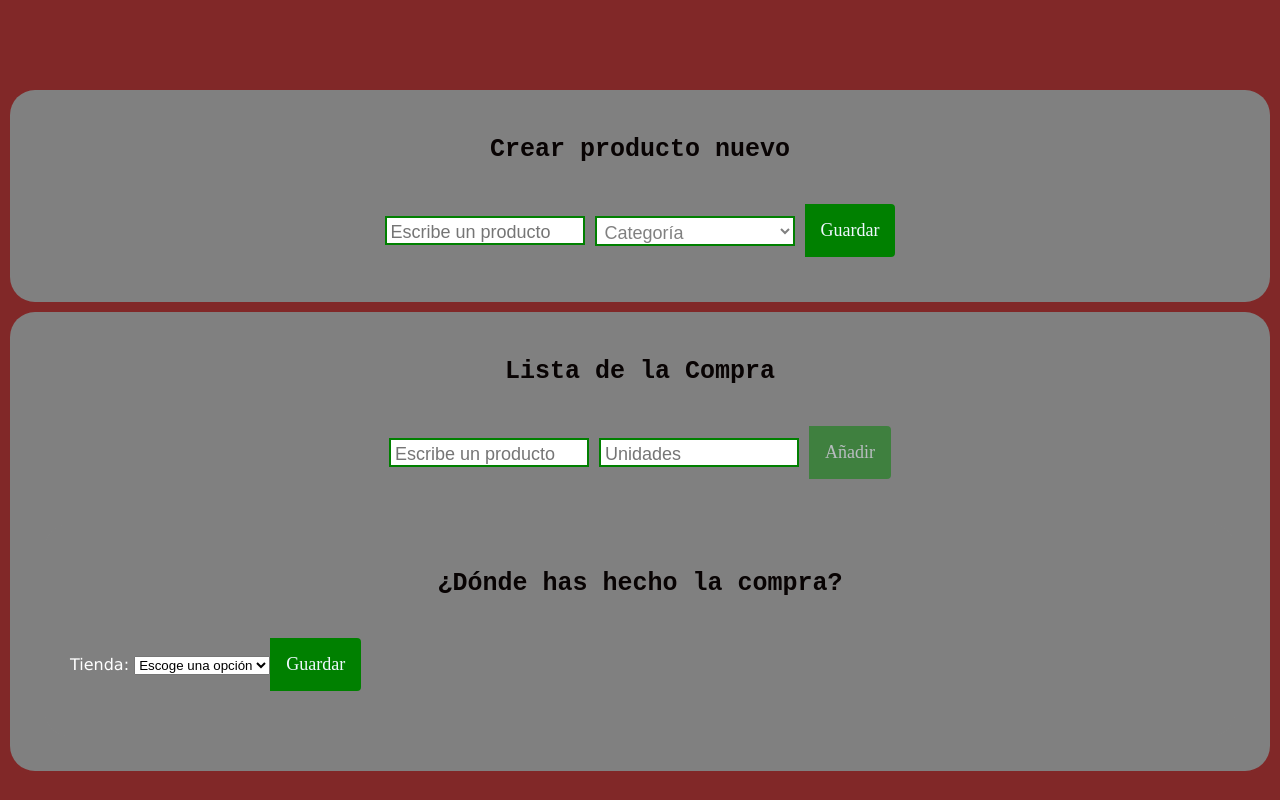
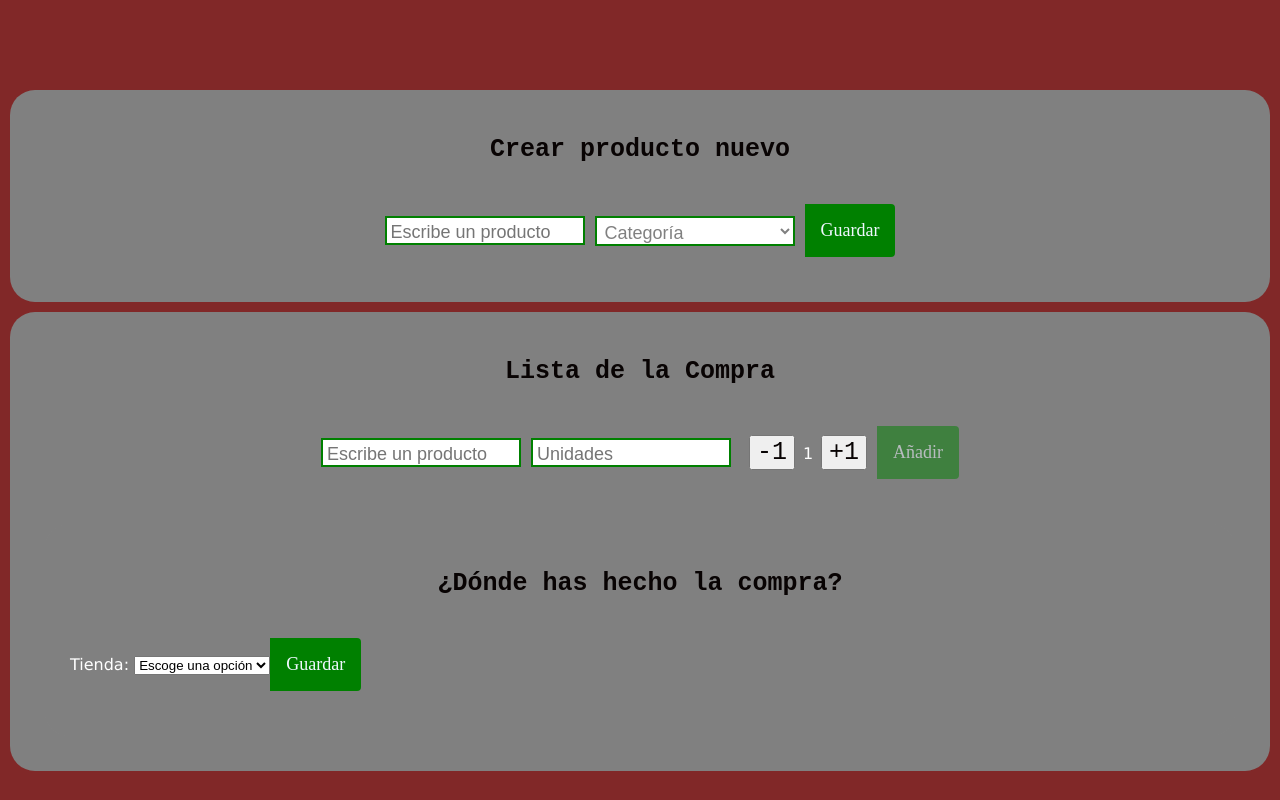
Before and after one commit to graciagarpin/lista-de-tareas, a React (Create React App) app: page / in a window 1280 px wide. Built offline with nearby package versions, Linux system fonts and the light colour scheme; the HTML template or start-up script is replaced by a standard one.

Commit message:
link select Quantity to display

```diff
--- a/src/components/NewProductForm.js
+++ b/src/components/NewProductForm.js
@@ -2,6 +2,7 @@ import React, { useEffect, useState } from 'react';
 import '../styles/NewProductForm.scss';
 import { v4 as uuidv4 } from 'uuid';
 import SearchProductList from './SearchProductList';
+import SelectQuantity from './select-quantity/SelectQuantity';
 
 function NewProductForm(props) {
   // TODO separar productName y productVariety
@@ -139,6 +140,8 @@ function NewProductForm(props) {
           value={productData.productUnits}
         />
 
+        <SelectQuantity/>
+
         {/* TODO reutilizar input de tiendas más tarde */}
 
         {/* <label htmlFor='supermarket'>Tienda:</label>
--- a/src/components/select-quantity/ButtonDecrement.js
+++ b/src/components/select-quantity/ButtonDecrement.js
@@ -6,3 +6,5 @@ function ButtonDecrement(props) {
     </button>
   )
 }
+
+export default ButtonDecrement;
--- a/src/components/select-quantity/ButtonIncrement.js
+++ b/src/components/select-quantity/ButtonIncrement.js
@@ -6,3 +6,5 @@ function ButtonIncrement(props) {
     </button>
   )
 }
+
+export default ButtonIncrement;
--- a/src/components/select-quantity/DisplayQuantity.js
+++ b/src/components/select-quantity/DisplayQuantity.js
@@ -1,5 +1,9 @@
+
+
 function DisplayQuantity(props) {
   return (
     <label style={{ marginLeft: '.5rem'}} >{props.message}</label>
   )
 }
+
+export default DisplayQuantity;
--- a/src/components/select-quantity/SelectQuantity.js
+++ b/src/components/select-quantity/SelectQuantity.js
@@ -1,4 +1,7 @@
 import React, { useState } from 'react';
+import ButtonIncrement from './ButtonIncrement';
+import DisplayQuantity from './DisplayQuantity';
+import ButtonDecrement from './ButtonDecrement';
 
 function SelectQuantity () {
   const [counter, setCounter] = useState(1);
@@ -9,9 +12,11 @@ function SelectQuantity () {
   }
   return (
     <div>
+      <ButtonDecrement onClickFunc={decrementCounter}/>
+      <DisplayQuantity message={counter}/>
       <ButtonIncrement onClickFunc={incrementCounter}/>
-      <DisplayQuantity message={counter}/>
-      <ButtonDecrement onClickFunc={decrementCounter}/>
     </div>
   );
 }
+
+export default SelectQuantity;
```
